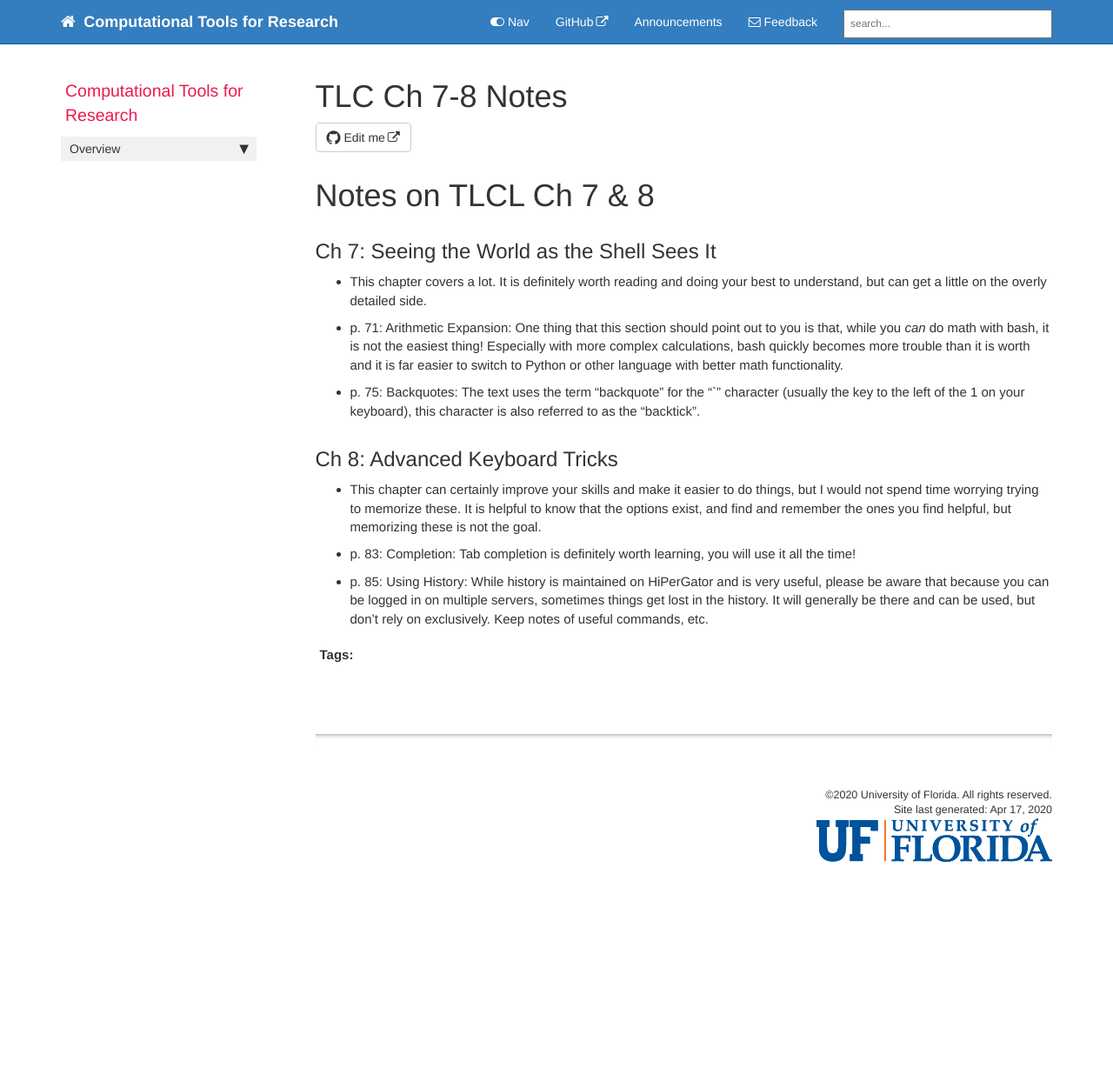
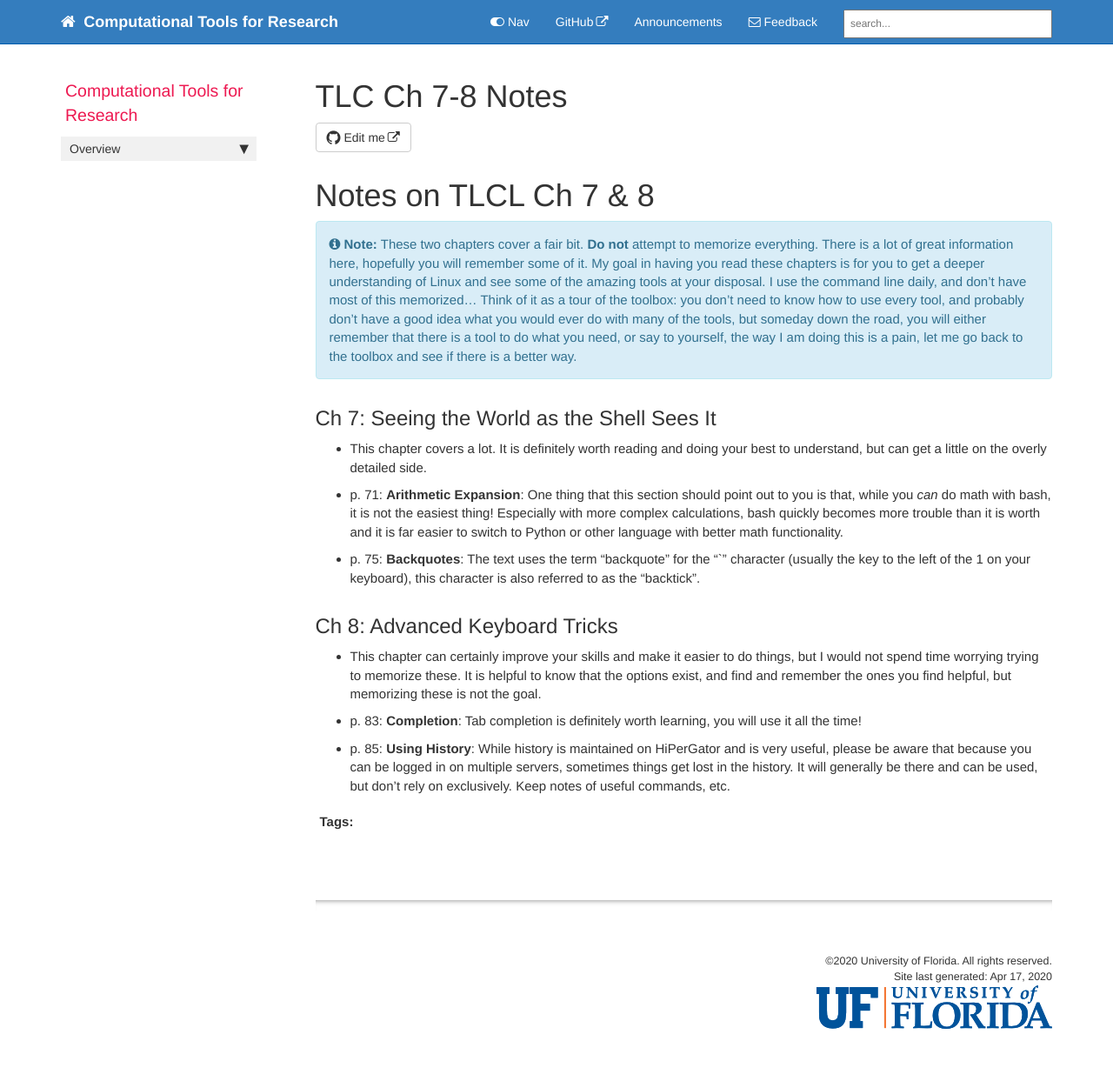
Before and after one commit to comptoolsres/comptoolsres.github.io, a Jekyll site: the page built from TLCL_reading_notes_2.md, in a window 1280 px wide. Shown: the whole page at 87% size. Built offline with Jekyll 4.4.1, drawn with Linux system fonts in a browser that asks for light colours; comment, search, counter and statistics services are not loaded; before the commit the page ends 1051 px from its top, so only the background shows below that.

Commit message:
Add note on ch 7&8

```diff
--- a/TLCL_reading_notes_2.md
+++ b/TLCL_reading_notes_2.md
@@ -8,14 +8,20 @@ toc: false
 
 # Notes on TLCL Ch 7 & 8
 
+{% include note.html content="These two chapters cover a fair bit. **Do not** attempt to memorize everything. There is a lot of great information here, hopefully you will remember some of it.
+
+My goal in having you read these chapters is for you to get a deeper understanding of Linux and see some of the amazing tools at your disposal. I use the command line daily, and don't have most of this memorized...
+
+Think of it as a tour of the toolbox: you don't need to know how to use every tool, and probably don't have a good idea what you would ever do with many of the tools, but someday down the road, you will either remember that there is a tool to do what you need, or say to yourself, the way I am doing this is a pain, let me go back to the toolbox and see if there is a better way." %}
+
 ## Ch 7: Seeing the World as the Shell Sees It
 
 * This chapter covers a lot. It is definitely worth reading and doing your best to understand, but can get a little on the overly detailed side.
-* p. 71: Arithmetic Expansion: One thing that this section should point out to you is that, while you *can* do math with bash, it is not the easiest thing! Especially with more complex calculations, bash quickly becomes more trouble than it is worth and it is far easier to switch to Python or other language with better math functionality.
-* p. 75: Backquotes: The text uses the term "backquote" for the "`" character (usually the key to the left of the 1 on your keyboard), this character is also referred to as the "backtick".
+* p. 71: **Arithmetic Expansion**: One thing that this section should point out to you is that, while you *can* do math with bash, it is not the easiest thing! Especially with more complex calculations, bash quickly becomes more trouble than it is worth and it is far easier to switch to Python or other language with better math functionality.
+* p. 75: **Backquotes**: The text uses the term "backquote" for the "`" character (usually the key to the left of the 1 on your keyboard), this character is also referred to as the "backtick".
 
 ## Ch 8: Advanced Keyboard Tricks
 
 * This chapter can certainly improve your skills and make it easier to do things, but I would not spend time worrying trying to memorize these. It is helpful to know that the options exist, and find and remember the ones you find helpful, but memorizing these is not the goal.
-* p. 83: Completion: Tab completion is definitely worth learning, you will use it all the time!
-* p. 85: Using History: While history is maintained on HiPerGator and is very useful, please be aware that because you can be logged in on multiple servers, sometimes things get lost in the history. It will generally be there and can be used, but don't rely on exclusively. Keep notes of useful commands, etc.
+* p. 83: **Completion**: Tab completion is definitely worth learning, you will use it all the time!
+* p. 85: **Using History**: While history is maintained on HiPerGator and is very useful, please be aware that because you can be logged in on multiple servers, sometimes things get lost in the history. It will generally be there and can be used, but don't rely on exclusively. Keep notes of useful commands, etc.
```
